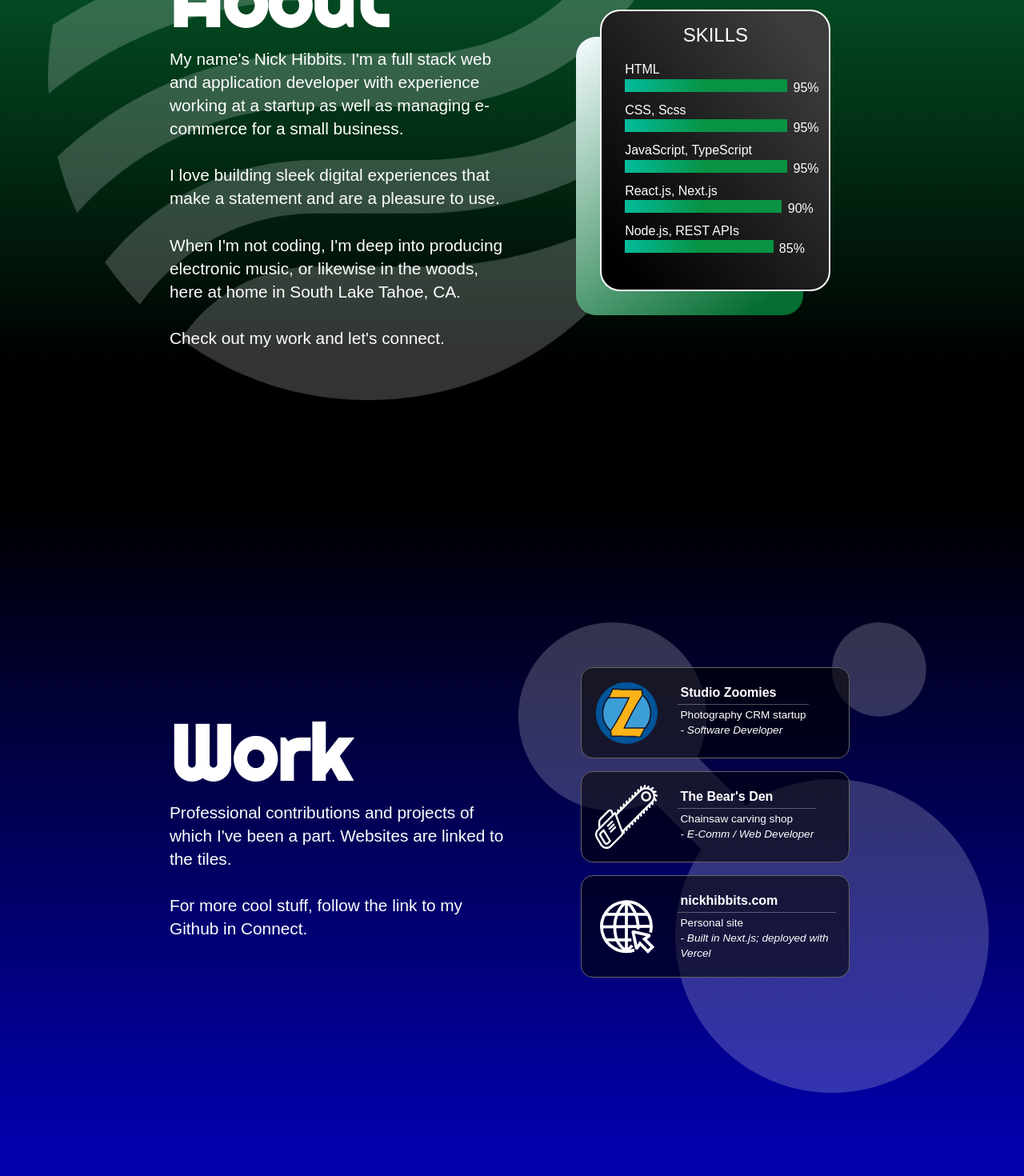
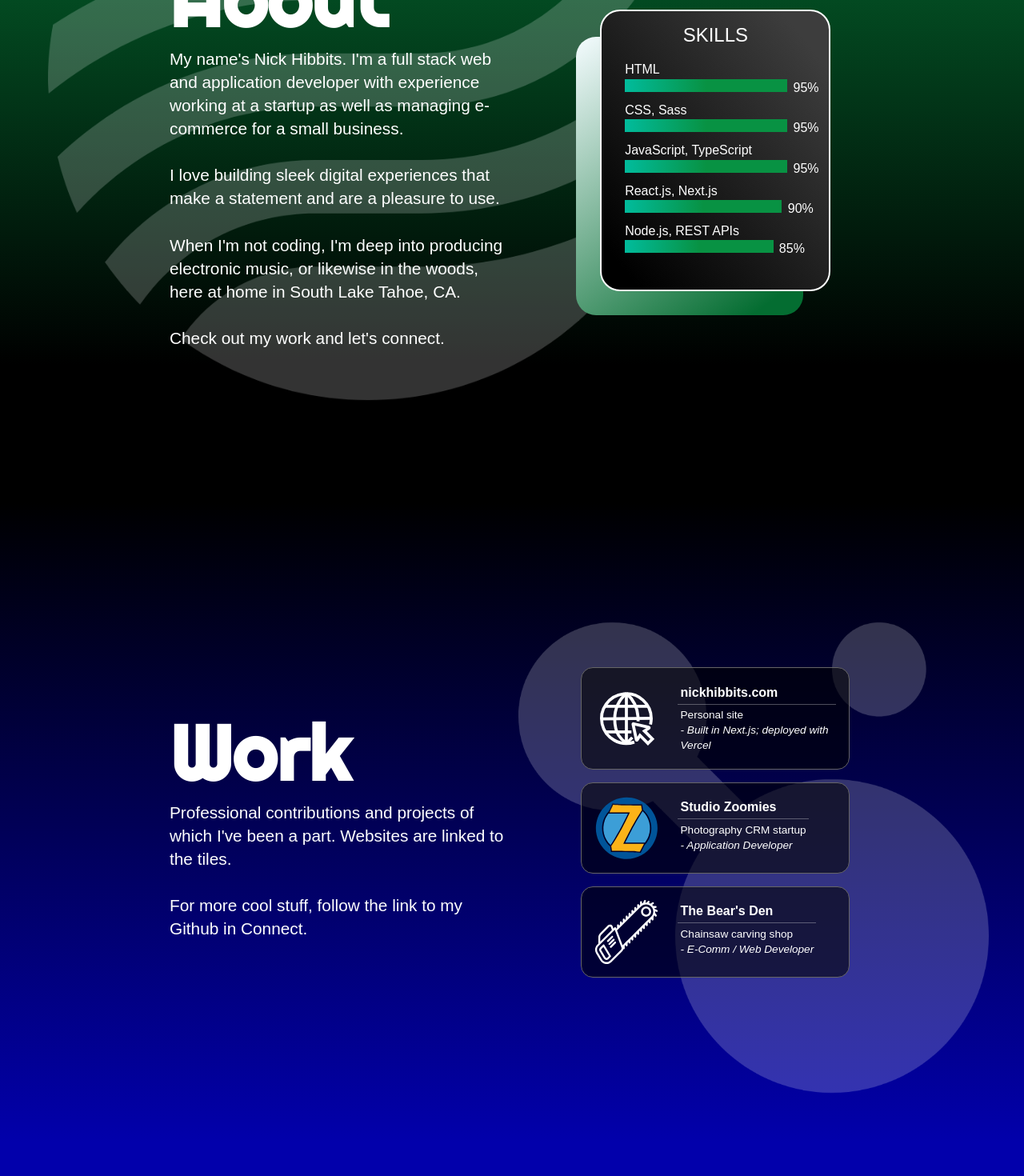
Before and after one commit to nickhibbits/react-website, a Next.js app: page / in a window 1280 px wide. Shown: the part 1020-2490 px from the top of the page at 80% size. Built offline with nearby package versions, Linux system fonts and the light colour scheme; a web font is replaced by a local one.

Commit message:
touchups

```diff
--- a/components/SkillsCard.tsx
+++ b/components/SkillsCard.tsx
@@ -1,5 +1,3 @@
-import React from "react";
-
 import skillCardStyles from "$/styles/components/SkillsCard.module.scss";
 
 function SkillsCard() {
@@ -10,7 +8,7 @@ function SkillsCard() {
       id: 1,
     },
     {
-      name: "CSS, Scss",
+      name: "CSS, Sass",
       level: "95%",
       id: 2,
     },
--- a/components/Work.tsx
+++ b/components/Work.tsx
@@ -52,8 +52,17 @@ function Work() {
           <div style={{ display: "grid" }}>
             <div className={workCardStyles.card_scroll_container}>
               <WorkCard
+                title={"nickhibbits.com"}
+                description={
+                  "Personal site, - Built in Next.js; deployed with Vercel"
+                }
+                imgSrc={"/svgs/website-click-svgrepo-com.svg"}
+                siteLink={"https://github.com/nickhibbits/react-website"}
+                key={3}
+              />
+              <WorkCard
                 title={"Studio Zoomies"}
-                description={"Photography CRM startup, - Software Developer"}
+                description={"Photography CRM startup, - Application Developer"}
                 imgSrc={"/svgs/ZoomiesLogo.svg"}
                 siteLink={"https://www.studiozoomies.com/home"}
                 key={2}
@@ -64,15 +73,6 @@ function Work() {
                 imgSrc={"/svgs/chainsaw-svgrepo-com.svg"}
                 siteLink={"https://www.thebearsdentahoe.com/"}
                 key={1}
-              />
-              <WorkCard
-                title={"nickhibbits.com"}
-                description={
-                  "Personal site, - Built in Next.js; deployed with Vercel"
-                }
-                imgSrc={"/svgs/website-click-svgrepo-com.svg"}
-                siteLink={"https://github.com/nickhibbits/react-website"}
-                key={3}
               />
             </div>
           </div>
--- a/components/WorkCard.tsx
+++ b/components/WorkCard.tsx
@@ -1,5 +1,3 @@
-import Link from "next/link";
-
 import workCardStyles from "$/styles/components/WorkCard.module.scss";
 import Image, { StaticImageData } from "next/image";
 
--- a/constants/animations.ts
+++ b/constants/animations.ts
@@ -33,8 +33,8 @@ export const opacitySequenceVariants = {
     opacity: 0,
   },
   title1: { opacity: [0, 1, 1], transition: { ...transition(0).title } },
-  title2: { opacity: [0, 1, 1], transition: { ...transition(1.5).title } },
-  title3: { opacity: [0, 1, 1], transition: { ...transition(3).title } },
+  title2: { opacity: [0, 1, 1, 0.5], transition: { ...transition(1.5).title } },
+  title3: { opacity: [0, 1, 1, 0.5], transition: { ...transition(3).title } },
   titleFadeOut: {
     opacity: [1, 0.5],
     transition: { ...transition(0).titleHover },
--- a/styles/components/Connect.module.scss
+++ b/styles/components/Connect.module.scss
@@ -30,12 +30,13 @@
 .social_anchor:not([data-type="email-link"]) {
   margin-right: 0.2em;
   transform: scale(1);
-  padding: none;
-  transition: all 0.3s ease-in-out;
+  // padding: 0.3rem;
+  transition: all 0.3s;
+  border: 2px solid transparent;
 
   &:hover {
-    transform: scale(1.2);
+    // transform: scale(1.2);
     border-bottom: solid 2px variables.$bg-secondary-100;
-    padding: 0.3rem;
+    // padding: 0.3rem;
   }
 }
```
